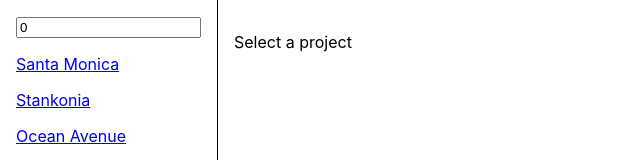
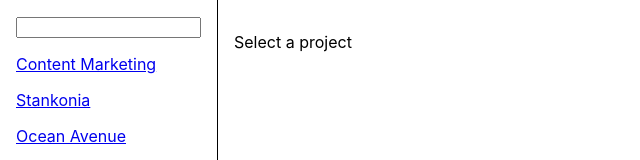
Before and after one commit to cml815/work-samples, a React (Create React App) app: page /projects in a window 1280 px wide. Shown: the top 160 px of the page, without its empty margins (0-640 px from the left). Built offline with nearby package versions, Linux system fonts and the light colour scheme.

Commit message:
fix search filter

```diff
--- a/src/data.js
+++ b/src/data.js
@@ -1,6 +1,6 @@
 let projects = [
   {
-    name: "Santa Monica",
+    name: "Content Marketing",
     number: 1995,
     amount: "$10,800",
     due: "12/05/1995"
--- a/src/routes/projects.jsx
+++ b/src/routes/projects.jsx
@@ -1,6 +1,5 @@
 import { NavLink, Outlet, useSearchParams } from "react-router-dom";
 import { getProjects } from "../data";
-import Project from "./project";
 
 export default function Projects() {
   let projects = getProjects();
@@ -14,7 +13,7 @@ export default function Projects() {
         }}
       >
         <input
-          value={searchParams.get("filter") | ""}
+          value={searchParams.get("filter") || ""}
           onChange={event => {
             let filter = event.target.value;
             if (filter) {
```
Also changed, not shown: src/components/SideNav.jsx (added).
